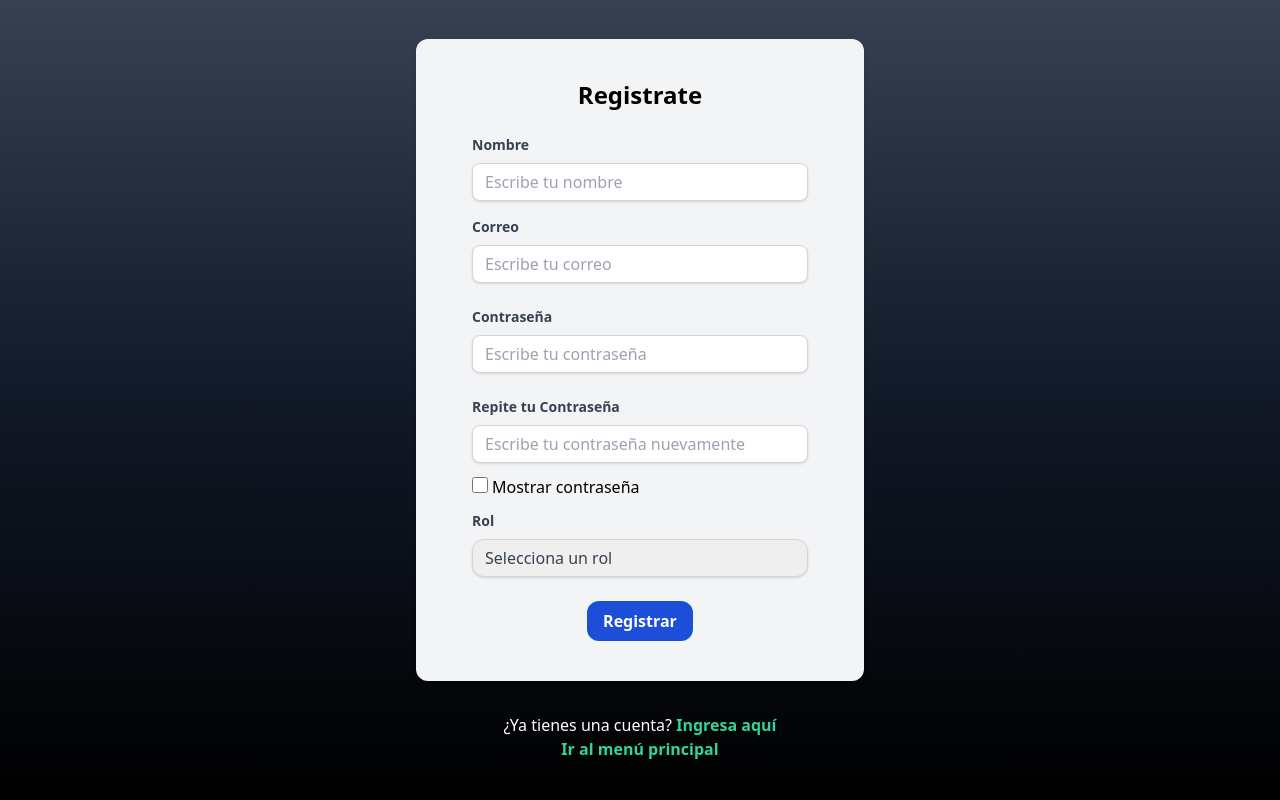
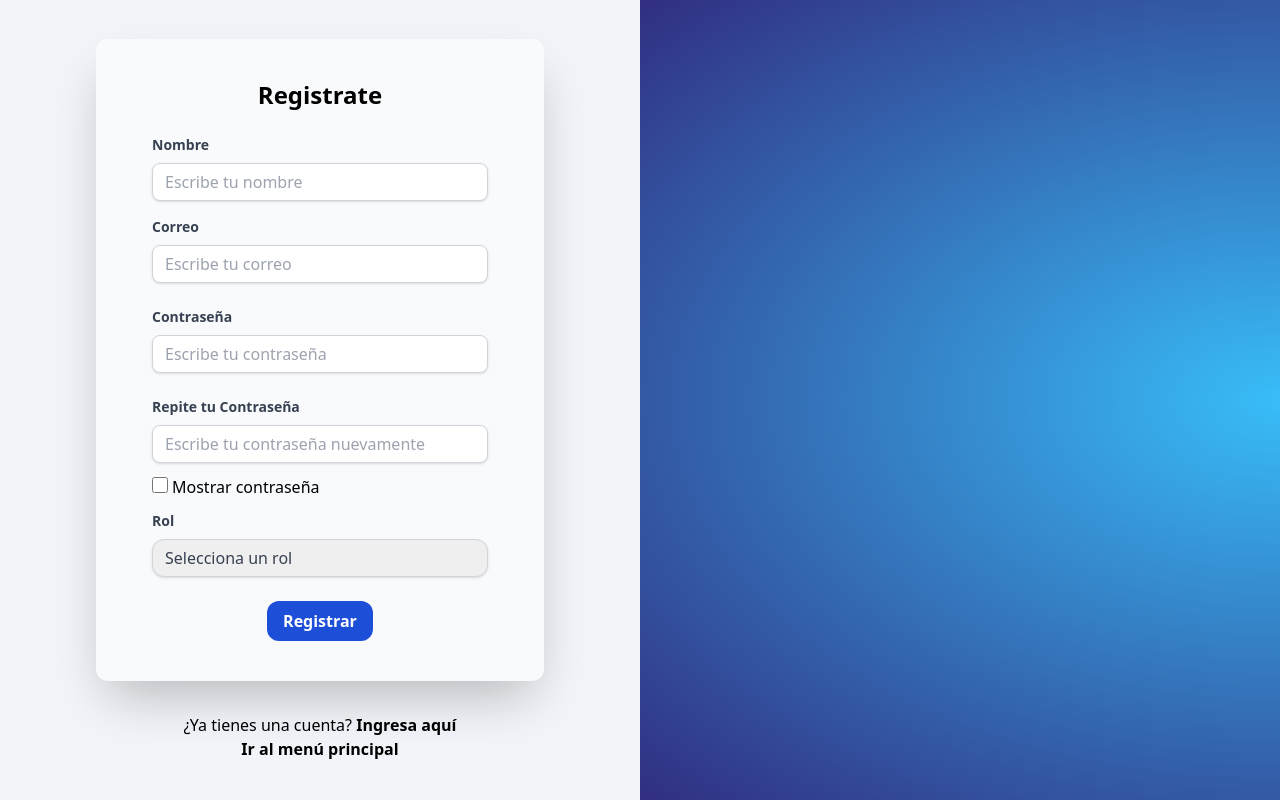
Before and after one commit to YercoAndres/GestionDeProyectosTareas, a React (Vite) app in the folder Frontend/gestion_proyectos_tareas/: page /register in a window 1280 px wide. Built offline with nearby package versions, Linux system fonts and the light colour scheme.

Commit message:
actualizando login y register, agregando validacion y modificando el front

```diff
--- a/Frontend/gestion_proyectos_tareas/src/pages/Login.jsx
+++ b/Frontend/gestion_proyectos_tareas/src/pages/Login.jsx
@@ -8,7 +8,7 @@ function Login() {
   const [password, setPassword] = useState('');
   const navigate = useNavigate();
 
-
+// Funcion para logear
   const handleLogin = async (e) => {
     e.preventDefault();
 
@@ -18,6 +18,7 @@ function Login() {
         headers: {
           'Content-Type': 'application/json',
         },
+        // Con el body le pasamos lo que ingresan en el formulario al backend
         body: JSON.stringify({ email, password }),
       });
 
@@ -25,29 +26,28 @@ function Login() {
         const errorData = await response.json();
         throw new Error(errorData.message || 'Error en la solicitud');
       }
-
       const data = await response.json();
 
       if (data.user && data.user.id) {
         localStorage.setItem('token', data.token);
         localStorage.setItem('userId', data.user.id); // Almacena el ID del usuario
+        // Mensaje de inicio de sesion
         toast.success('Inicio de sesión exitoso');
+        // Se redirige al dasboard
         setTimeout(() => {
           navigate('/dashboard');
         }, 1000);
-      } else {
-        toast.error('Error: Datos del usuario no encontrados');
       }
-    } catch (error) {
-      toast.error(error.message);
-    }
+        } catch (error) {
+          toast.error(error.message);
+        }
   };
 
   return (
     <>
       <ToastContainer />
-      <div className="flex justify-center items-center min-h-screen w-full  bg-gradient-to-b from-gray-700 via-gray-900 to-black ">
-        <div className="w-full max-w-lg  ">
+      <div className="grid md:grid-cols-2 sm:grid-cols-1 min-h-screen w-full items-center justify-center  bg-slate-100 ">
+        <div className="w-full max-w-md mx-auto">
           <form onSubmit={handleLogin} className="bg-slate-50 shadow-2xl rounded-xl px-8 md:px-14 py-10 mb-8 ">
             <h2 className="text-2xl font-bold text-center mb-6 text-slate-900">Inicio de Sesión</h2>
             <div className="mb-4">
@@ -59,7 +59,7 @@ function Login() {
                 onChange={(e) => setEmail(e.target.value)}
                 className="shadow-md appearance-none border border-gray-300 rounded-lg w-full py-2 px-3 text-gray-700 leading-tight focus:outline-none focus:shadow-outline focus:ring-1 focus:ring-blue-500"
                 placeholder="Escribe tu correo"
-                required
+
               />
             </div>
             <div className="mb-6">
@@ -71,7 +71,7 @@ function Login() {
                 onChange={(e) => setPassword(e.target.value)}
                 className="shadow-md appearance-none border border-gray-300 rounded-lg w-full py-2 px-3 text-gray-700 leading-tight focus:outline-none focus:shadow-outline focus:ring-1 focus:ring-blue-500"
                 placeholder="Escribe tu contraseña"
-                required
+
               />
             </div>
             <div className="flex items-center justify-center">
@@ -84,21 +84,19 @@ function Login() {
           </form>
           <div className="mt-4 text-center">
 
-            <Link className="text-emerald-400 font-bold hover:text-emerald-500"> ¿Olvidaste tu contraseña?</Link>
-            <p className="text-slate-200">
+            <Link className=" font-bold hover:text-blue-500"> ¿Olvidaste tu contraseña?</Link>
+            <p className="text-black">
               ¿No tienes una cuenta?{' '}
-              <Link to="/register" className="text-emerald-400 font-bold hover:text-emerald-500">
+              <Link to="/register" className=" text-black font-bold hover:text-blue-500">
                 Regístrate aquí
               </Link>
             </p>
-            <Link to="/" className="text-emerald-400 font-bold hover:text-emerald-500">
+            <Link to="/" className="font-bold hover:text-blue-500">
               Ir al menú principal
             </Link>
           </div>
         </div>
-        {/* <div className="hidden lg:block w-full h-full ">
-          <img src="../assets/fondo.png" alt="Login" loading="Lazy" className="w-full h-full" />
-        </div> */}
+         <div className="hidden lg:block w-full h-full bg-[radial-gradient(ellipse_at_right,_var(--tw-gradient-stops))] from-sky-400 to-indigo-900"> </div>
       </div>
     </>
   );
--- a/Frontend/gestion_proyectos_tareas/src/pages/Register.jsx
+++ b/Frontend/gestion_proyectos_tareas/src/pages/Register.jsx
@@ -14,13 +14,24 @@ function Register() {
 
 
   const handleRegister = async (e) => {
+    // prevenir la recarga de la pagina
     e.preventDefault();
 
-    if (!role) {
-      toast.error('Por Favor selecciona un rol');
+
+    // Validaciones antes de enviar el formulario
+
+    if(!name || !email || !password || !repeatPassword || !role){
+      toast.error('Debes llenar todos los campos')
       return;
     }
 
+    if(password !== repeatPassword){
+      toast.error('Las contraseñas no coinciden')
+      return;
+    }
+
+
+    // fetch para enviar los datos a la api del backend
     const response = await fetch('http://localhost:5000/api/auth/register', {
       method: 'POST',
       headers: {
@@ -28,8 +39,9 @@ function Register() {
       },
       body: JSON.stringify({ name, email, password, role }),
     });
+    const data = await response.json();
 
-    const data = await response.json();
+    // validacion si la respuesta es ok o no
 
     if (response.ok) {
       toast.success('Usuario registrado de forma correcta, por favor revisa tu correo para verificar tu cuenta', {
@@ -47,9 +59,9 @@ function Register() {
   return (
 
 
-<div className="flex justify-center items-center min-h-screen w-full bg-gradient-to-b from-gray-700 via-gray-900 to-black ">
-  <div className="w-full max-w-md">
-    <form onSubmit={handleRegister} className="bg-gray-100 shadow-md rounded-xl px-8 md:px-14 py-10 mb-8">
+<div className="grid lg:grid-cols-2 md:grid-cols-1 sm:grid-cols-1 min-h-screen w-full items-center justify-center  bg-slate-100 ">
+  <div className="w-full max-w-lg mx-auto px-4 sm:px-6 lg:px-8">
+    <form onSubmit={handleRegister} className="bg-slate-50 shadow-2xl rounded-xl px-8 md:px-14 py-10 mb-8">
       <h2 className="text-2xl font-bold text-center mb-6">Registrate</h2>
 
       <div className="mb-4">
@@ -62,7 +74,6 @@ function Register() {
           value={name}
           onChange={(e) => setName(e.target.value)}
           className="shadow appearance-none border border-gray-300 rounded-lg w-full py-2 px-3 text-gray-700 leading-tight focus:outline-none focus:shadow-outline focus:ring-1 focus:ring-blue-500"
-          required
           placeholder="Escribe tu nombre"
         />
       </div>
@@ -77,7 +88,6 @@ function Register() {
           value={email}
           onChange={(e) => setEmail(e.target.value)}
           className="shadow appearance-none border border-gray-300 rounded-lg w-full py-2 px-3 text-gray-700 leading-tight focus:outline-none focus:shadow-outline focus:ring-1 focus:ring-blue-500"
-          required
           placeholder="Escribe tu correo"
         />
       </div>
@@ -92,7 +102,6 @@ function Register() {
           value={password}
           onChange={(e) => setPassword(e.target.value)}
           className="shadow appearance-none border border-gray-300 rounded-lg w-full py-2 px-3 text-gray-700 leading-tight focus:outline-none focus:shadow-outline focus:ring-1 focus:ring-blue-500"
-          required
           placeholder="Escribe tu contraseña"
         />
       </div>
@@ -108,7 +117,6 @@ function Register() {
           onChange={(e) => setRepeatPassword(e.target.value)}
           className="shadow appearance-none border border-gray-300 rounded-lg w-full py-2 px-3 text-gray-700 leading-tight focus:outline-none focus:shadow-outline focus:ring-1 focus:ring-blue-500"
           placeholder="Escribe tu contraseña nuevamente"
-          required
         />
       </div>
 
@@ -154,18 +162,19 @@ function Register() {
     </form>
 
     <div className="mt-4 text-center">
-      <p className="text-white">
+      <p className="text-black">
         ¿Ya tienes una cuenta?{' '}
-        <Link to="/login" className="text-emerald-400 font-bold hover:text-emerald-500">
+        <Link to="/login" className="text-black font-bold hover:text-blue-500">
           Ingresa aquí
         </Link>
       </p>
 
-      <Link to="/" className="text-emerald-400 font-bold hover:text-emerald-500">
+      <Link to="/" className="text-black0 font-bold hover:text-blue-500">
         Ir al menú principal
       </Link>
     </div>
   </div>
+  <div className="hidden lg:block w-full h-full bg-[radial-gradient(ellipse_at_right,_var(--tw-gradient-stops))] from-sky-400 to-indigo-900"> </div>
 </div>
 
 
```
Also changed, not shown: 2 other files (tests, documents, lock files or other folders).
